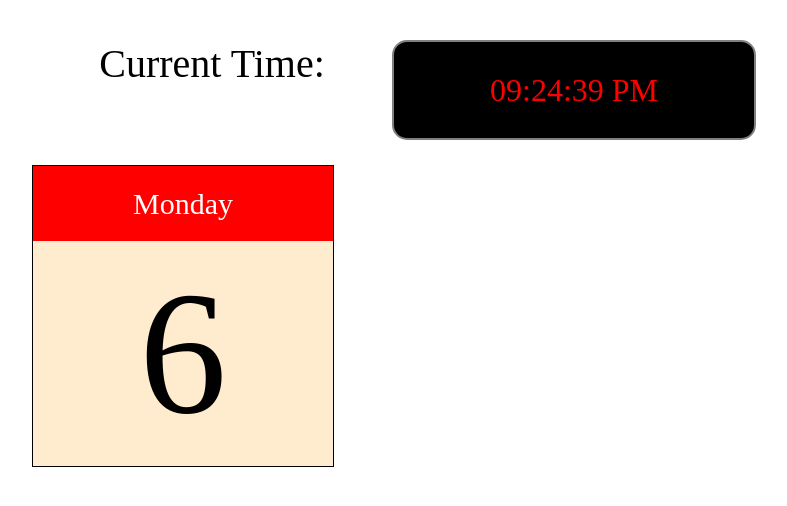
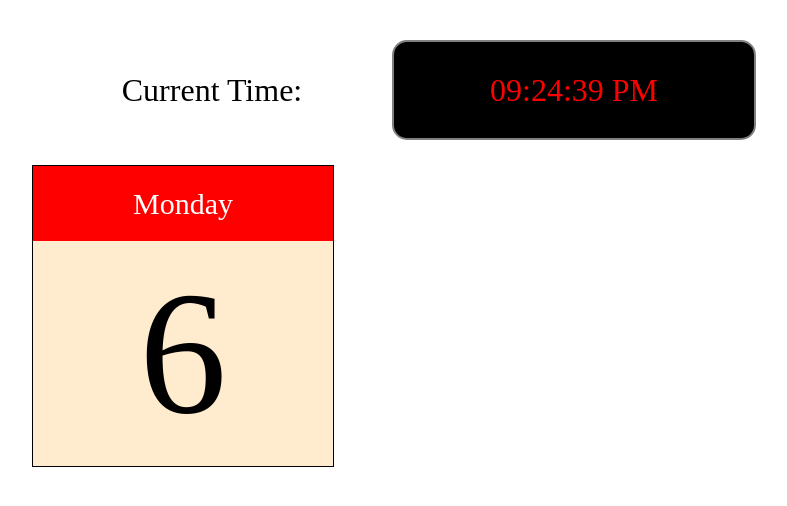
Before and after one commit to jamieab98/lab-color-clock, a React (Vite) app: page / in a window 1280 px wide. Shown: the top 506 px of the page, without its empty margins (8-795 px from the left). Built offline with nearby package versions, Linux system fonts and the light colour scheme.

Commit message:
even more css

```diff
--- a/src/index.css
+++ b/src/index.css
@@ -1,5 +1,8 @@
 .heading {
-  font-size: 2.5em;
+  display: flex;
+  justify-content: center;
+  align-items: center;
+  font-size: 2em;
   width: 30%;
 
 }
```
